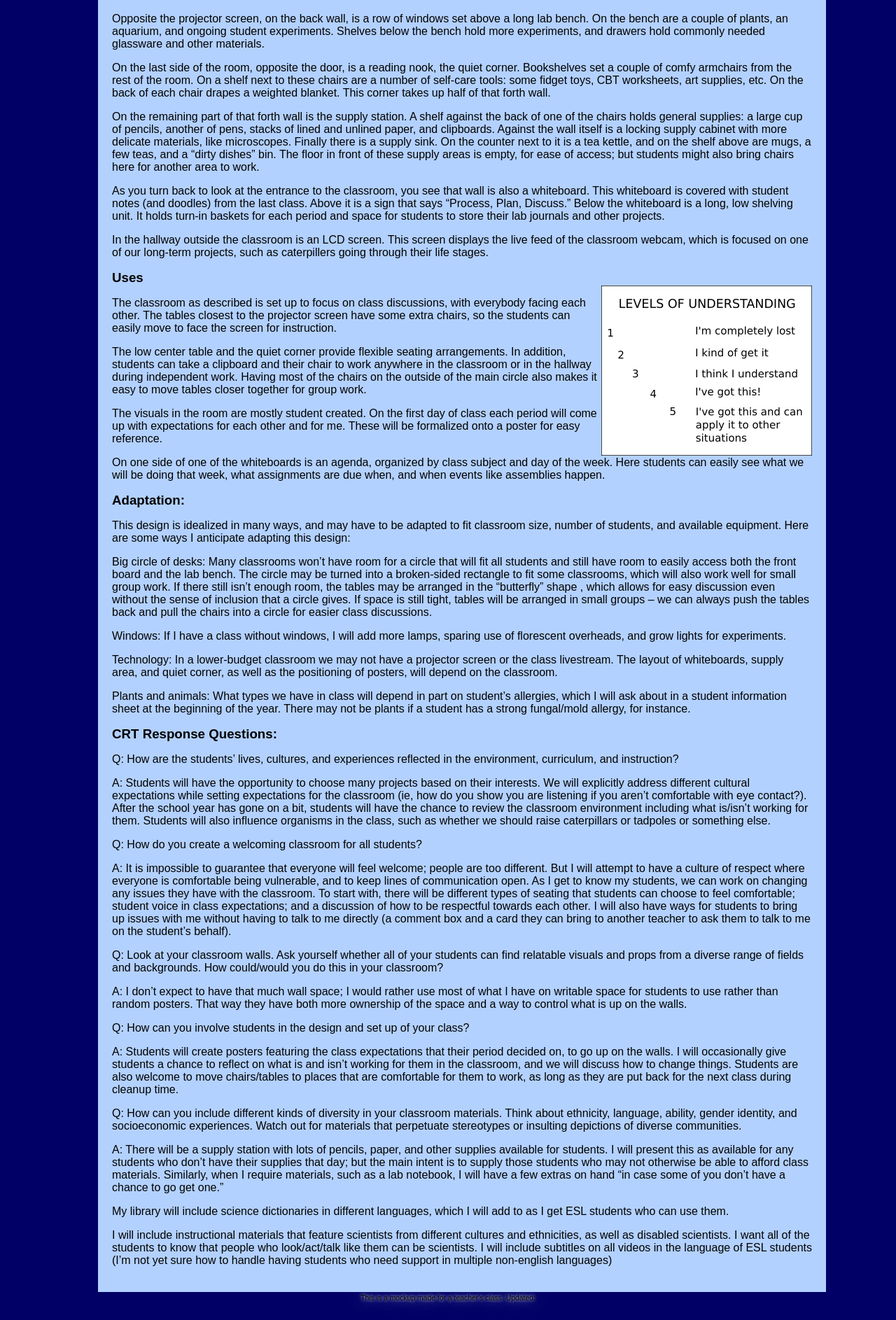
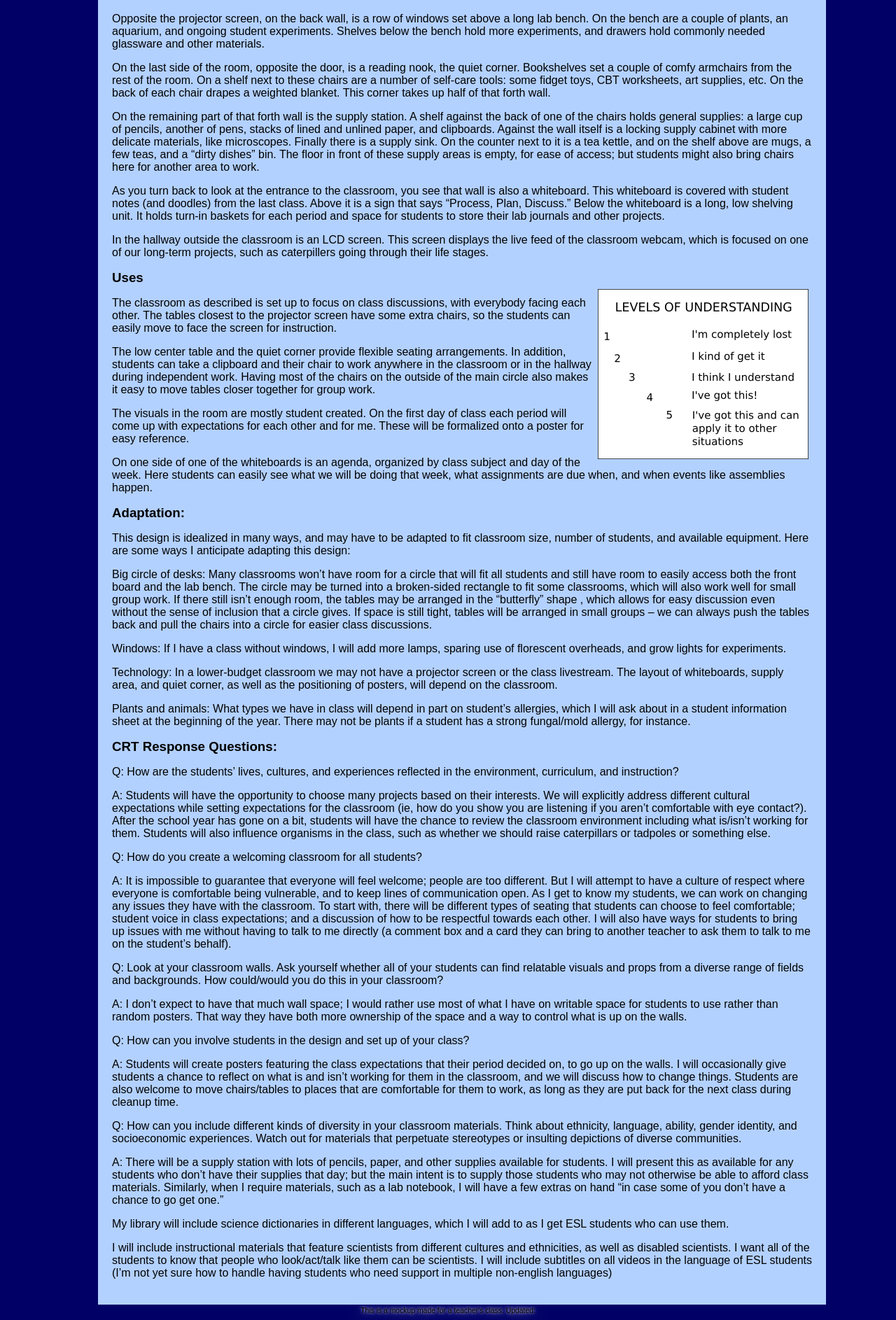
Before and after one commit to SReduc/SReduc.github.io, a Jekyll site: the page built from classroom.html, in a window 1280 px wide. Shown: the part 1229-3115 px from the top of the page at 70% size. Built offline with Jekyll 4.4.1, drawn with Linux system fonts in a browser that asks for light colours.

Commit message:
Update cmpstyles.css

```diff
--- a/css/cmpstyles.css
+++ b/css/cmpstyles.css
@@ -58,7 +58,11 @@
 
 /*Begin image styles*/
 
-.rtfloat {float:right;}
+.rtfloat {float:right;
+	padding:5px;}
+
+.lffloat {float:left;
+	padding:5px;}
 
 /* begin table styles */
 table {
```
